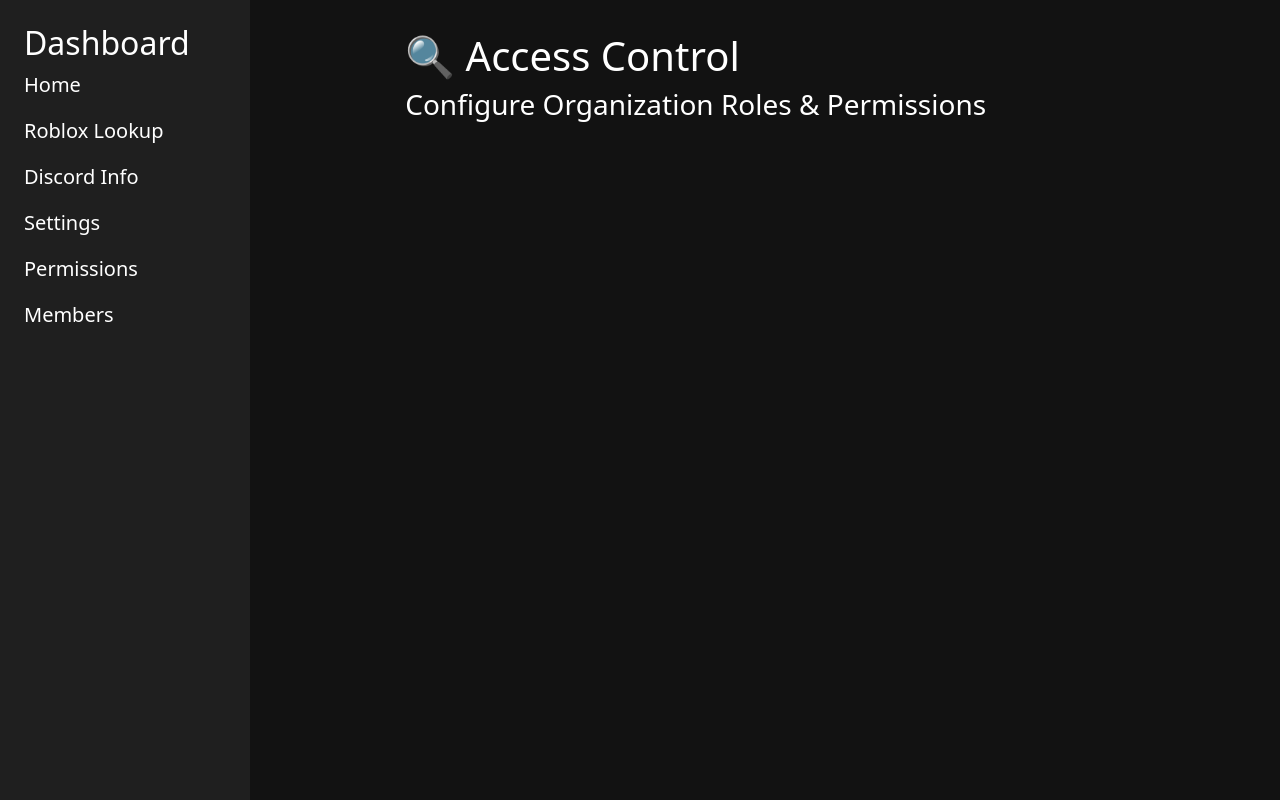
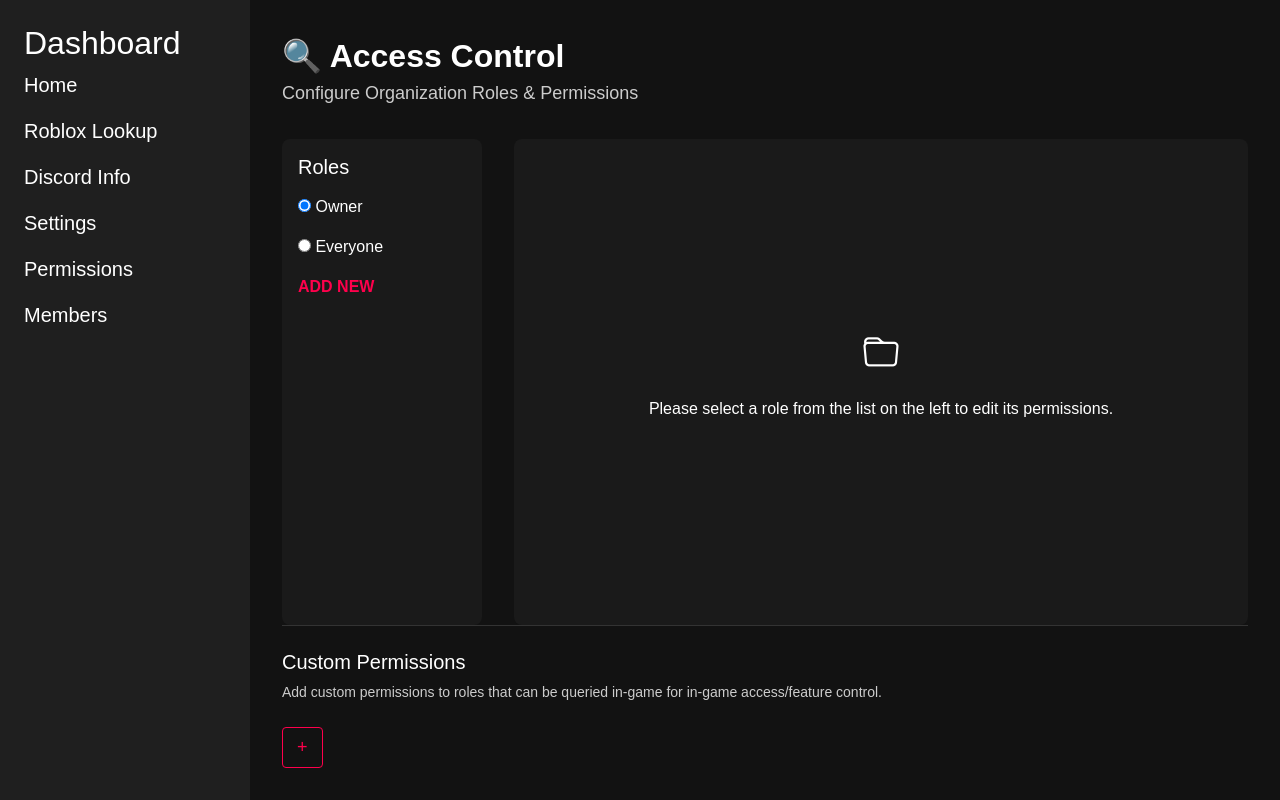
Before and after one commit to bloxpanel-dev/bloxpanel-dev.github.io, a plain HTML site: page permissions.html in a window 1280 px wide. Drawn offline with nearby package versions, Linux system fonts and the light colour scheme.

Commit message:
updated permissions page

```diff
--- a/permissions.html
+++ b/permissions.html
@@ -1,4 +1,4 @@
-!DOCTYPE html>
+<!DOCTYPE html>
 <html lang="en">
 <head>
   <meta charset="UTF-8" />
@@ -6,16 +6,18 @@
   <link href="https://cdn.jsdelivr.net/npm/bootstrap@5.3.0/dist/css/bootstrap.min.css" rel="stylesheet" />
   <style>
     body {
-      min-height: 100vh;
-      display: flex;
       background-color: #121212;
       color: white;
+      margin: 0;
+      font-family: sans-serif;
+      height: 100vh;
+      overflow: hidden;
     }
+
     .sidebar {
       width: 250px;
       background-color: #1f1f1f;
       padding: 1.5rem;
-    flex-shrink: 0;
       height: 100vh;
       position: fixed;
       top: 0;
@@ -23,6 +25,7 @@
       overflow-y: auto;
       font-size: 20px;
     }
+
     .sidebar a {
       color: white;
       text-decoration: none;
@@ -30,13 +33,108 @@
       margin-bottom: 1rem;
       font-weight: 500;
     }
+
     .sidebar a:hover {
       color: #0d6efd;
     }
-    .content {
+
+    .main-container {
       margin-left: 250px;
       padding: 2rem;
+      display: flex;
+      flex-direction: column;
+      height: 100vh;
+    }
+
+    .page-title {
+      font-size: 32px;
+      font-weight: bold;
+    }
+
+    .subtitle {
+      color: #ccc;
+      font-size: 18px;
+      margin-bottom: 2rem;
+    }
+
+    .roles-section {
+      display: flex;
       flex-grow: 1;
+    }
+
+    .roles-list {
+      width: 200px;
+      background-color: #1a1a1a;
+      padding: 1rem;
+      border-radius: 8px;
+      margin-right: 2rem;
+    }
+
+    .roles-list h5 {
+      margin-bottom: 1rem;
+    }
+
+    .roles-list label {
+      display: block;
+      margin-bottom: 1rem;
+      font-weight: 500;
+    }
+
+    .add-role {
+      color: #ff004c;
+      border: none;
+      background: none;
+      font-weight: bold;
+      padding: 0;
+      cursor: pointer;
+    }
+
+    .permissions-info {
+      flex-grow: 1;
+      background-color: #1a1a1a;
+      border-radius: 8px;
+      display: flex;
+      flex-direction: column;
+      justify-content: center;
+      align-items: center;
+      text-align: center;
+      padding: 2rem;
+    }
+
+    .permissions-info i {
+      font-size: 36px;
+      margin-bottom: 1rem;
+    }
+
+    .custom-permissions {
+      margin-top: auto;
+      padding-top: 1.5rem;
+      border-top: 1px solid #333;
+    }
+
+    .custom-permissions h5 {
+      margin-bottom: 0.5rem;
+    }
+
+    .custom-permissions p {
+      font-size: 14px;
+      color: #ccc;
+    }
+
+    .custom-permissions button {
+      margin-top: 0.5rem;
+      color: #ff004c;
+      border: 1px solid #ff004c;
+      background: transparent;
+      border-radius: 4px;
+      padding: 6px 14px;
+      font-size: 18px;
+      cursor: pointer;
+    }
+
+    .custom-permissions button:hover {
+      background-color: #ff004c;
+      color: white;
     }
   </style>
 </head>
@@ -49,12 +147,34 @@
     <a href="/settings.html">Settings</a>
     <a href="/permissions.html">Permissions</a>
     <a href="/members.html">Members</a>
-    <!-- Add more sidebar links here -->
   </nav>
 
-  <div class="content">
-    <h1>🔍 Access Control</h1>
-    <h3>Configure Organization Roles & Permissions</h3>
+  <div class="main-container">
+    <div class="page-title">🔍 Access Control</div>
+    <div class="subtitle">Configure Organization Roles & Permissions</div>
+
+    <div class="roles-section">
+      <div class="roles-list">
+        <h5>Roles</h5>
+        <label><input type="radio" name="role" checked /> Owner</label>
+        <label><input type="radio" name="role" /> Everyone</label>
+        <button class="add-role">ADD NEW</button>
       </div>
+
+      <div class="permissions-info">
+        <i class="bi bi-folder"></i>
+        <p>Please select a role from the list on the left to edit its permissions.</p>
+      </div>
+    </div>
+
+    <div class="custom-permissions">
+      <h5>Custom Permissions</h5>
+      <p>Add custom permissions to roles that can be queried in-game for in-game access/feature control.</p>
+      <button>+</button>
+    </div>
+  </div>
+
+  <!-- Bootstrap Icons CDN for the folder icon -->
+  <link href="https://cdn.jsdelivr.net/npm/bootstrap-icons@1.10.5/font/bootstrap-icons.css" rel="stylesheet">
 </body>
 </html>
```
Lines whose indentation alone changed are shown as unchanged.
